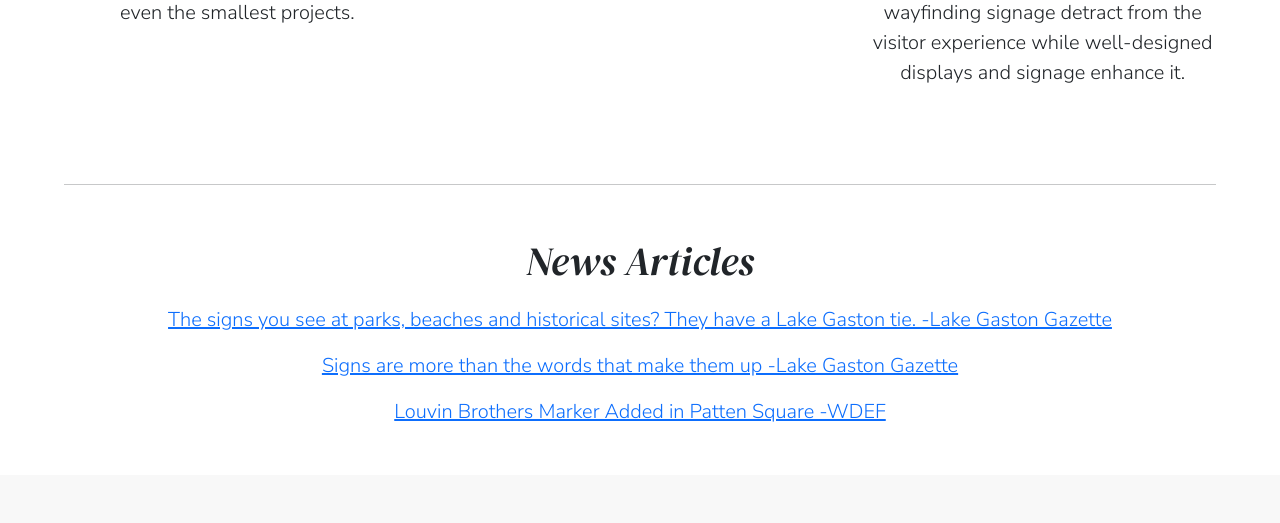
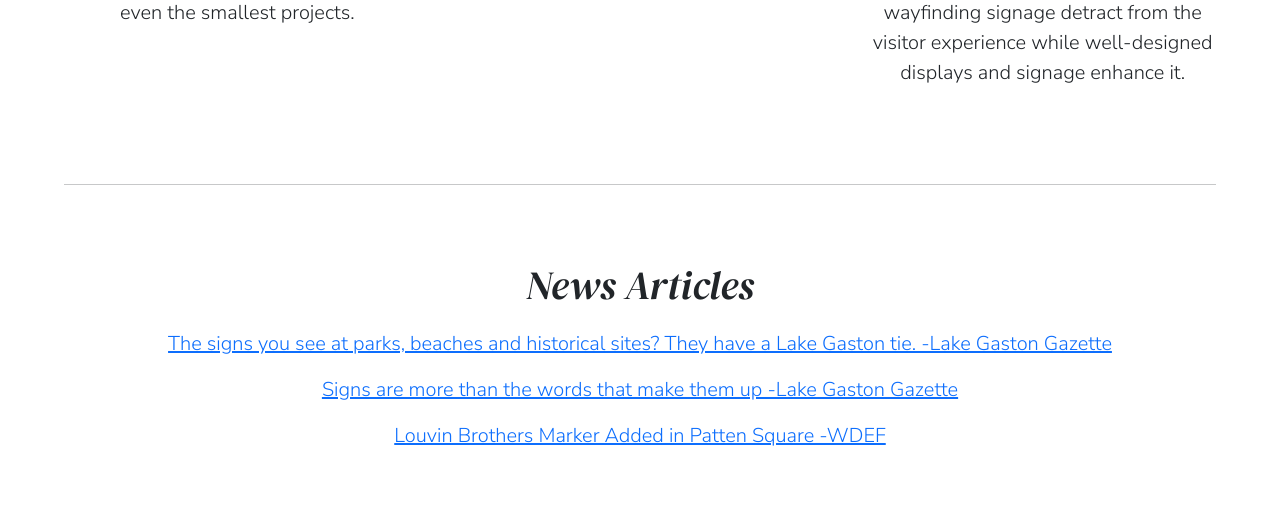
Before and after one commit to rbeazley18/naturegraphics, a Django app: page / in a window 1280 px wide. Shown: the part 1923-2446 px from the top of the page. Before the commit the page ends 2345 px from the top, so only its background shows below. Run offline with Django 4.2, Linux system fonts and the light colour scheme.

Commit message:
padding around articles

```diff
--- a/naturegraphics/templates/naturegraphics/index.html
+++ b/naturegraphics/templates/naturegraphics/index.html
@@ -299,7 +299,7 @@
 
         </div>
         <hr width="90%" class="mx-auto">
-        <div class="text-center mb-5">
+        <div class="text-center mb-5 p-2">
             <h2 class="p-1 mt-5 mb-3">News Articles</h2>
             <p class="lead">
                 <a
```
